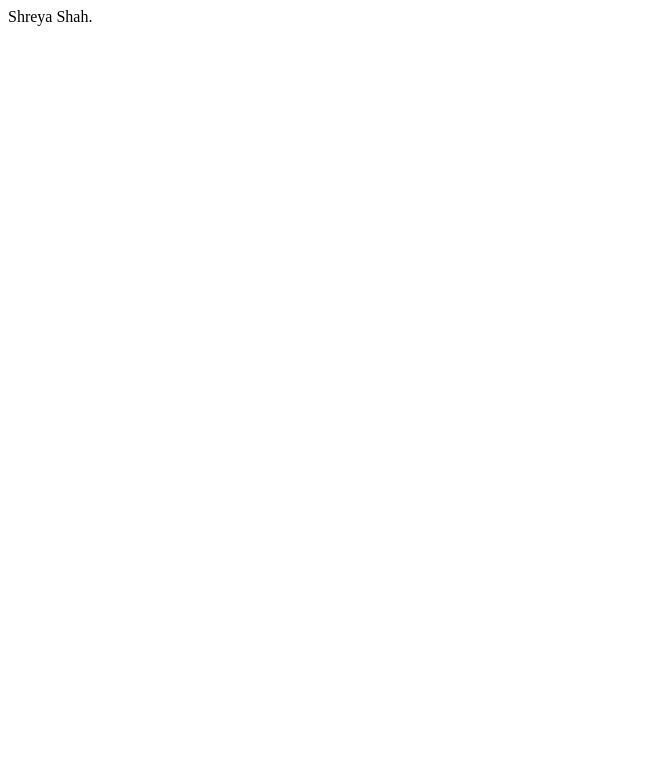
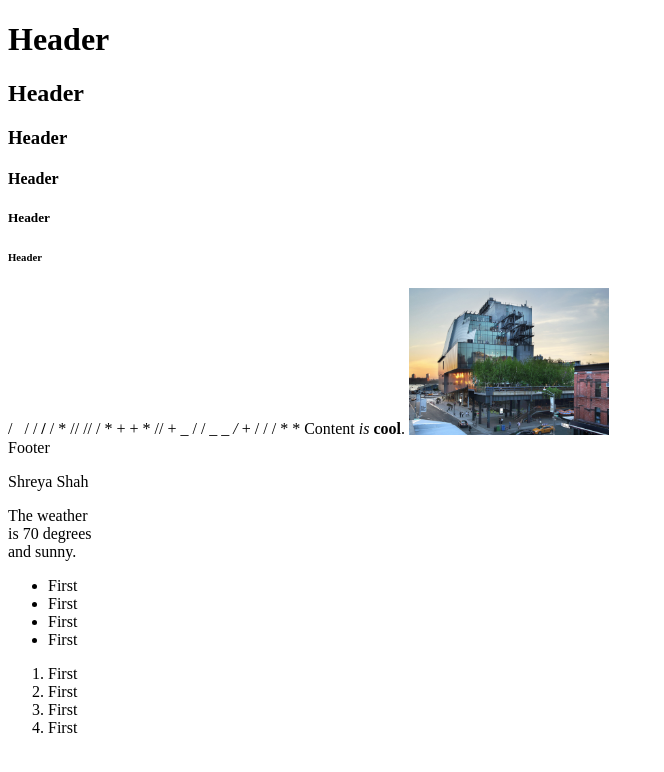
Before and after one commit to shahs880/shahs880.github.io, a plain HTML site: page index.html in a window 1280 px wide. Shown: the whole page, without its empty margins (0-664 px from the left). Drawn offline with nearby package versions, Linux system fonts and the light colour scheme.

Commit message:
intro to html

```diff
--- a/index.html
+++ b/index.html
@@ -1,15 +1,56 @@
 <!DOCTYPE html>
 <html>
   <head>
-    <title></title>
+    <title>Shreya Shah</title>
     <link href="assets/css/styles.css" media="all" rel="stylesheet" />
     <link rel="shortcut icon" href="" />
     <script src="http://ajax.googleapis.com/ajax/libs/jquery/1.11.1/jquery.min.js"></script>
   </head>
 
   <body>
+    <div>
+      <h1>Header </h1>
+      <h2>Header </h2>
+      <h3>Header </h3>
+      <h4>Header </h4>
+      <h5>Header </h5>
+      <h6>Header </h6>
+    </div>
 
-    Shreya Shah.
+    <div>
+      / &nbsp; / / <strong>/</strong> / * //&nbsp;// / *&nbsp;+ + * // + _ / / _ _ <em>/</em> + / / / * *
+      Content <em>is</em> <strong>cool</strong>. <img src="assets/img/whitney image.jpg" width="200" />
+    </div>
+
+    <div>
+      Footer
+    </div>
+
+
+  <p>Shreya Shah</p>
+  <p>
+  The weather<br />
+  is 70 degrees<br />
+  and sunny.
+  </p>
+
+  <ul>
+  <li>First</li>
+  <li>First</li>
+  <li>First</li>
+  <li>First</li>
+  </ul>
+
+  <ol>
+  <li>First</li>
+  <li>First</li>
+  <li>First</li>
+  <li>First</li>
+  </ol>
+
+  <div>
+  </div>
+
     <script src="assets/js/app.js"></script>
 
   </body>
```
Also changed, not shown: assets/img/whitney image.jpg (added), 2 other files.
